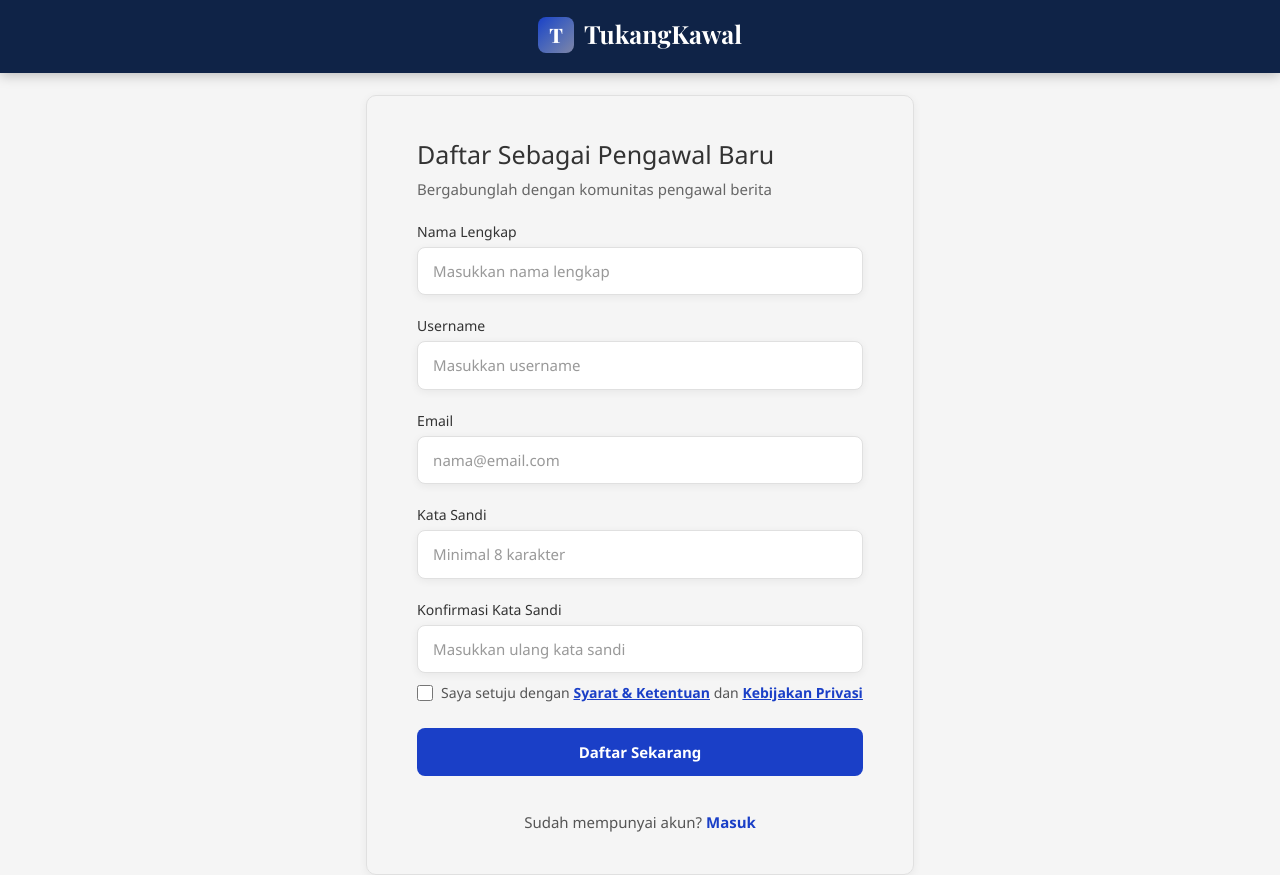
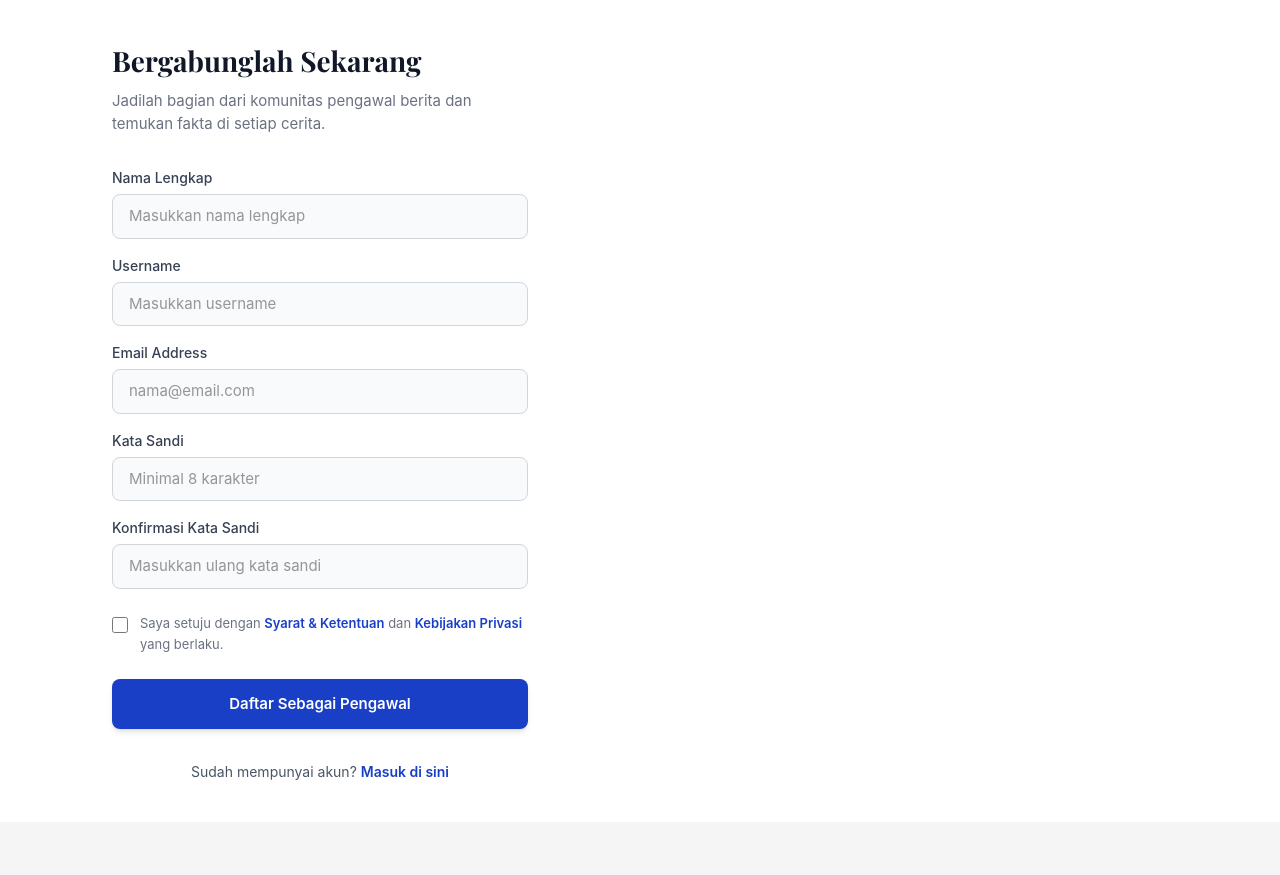
Before and after one commit to farrelarlistya/PROJECT-TUKANG-KAWAL, a React (Vite) app: page /register in a window 1280 px wide. After the commit the page ends 822 px from the top, so only its background shows below. Built offline with nearby package versions, Linux system fonts and the light colour scheme.

Commit message:
mengubah beberapa page

```diff
--- a/src/components/news/ExclusiveSection.jsx
+++ b/src/components/news/ExclusiveSection.jsx
@@ -5,7 +5,7 @@ import ExclusiveCard from './ExclusiveCard';
 import { fetchTopHeadlines } from '@/services/newsService';
 
 export default function ExclusiveSection() {
-  const { isMember } = useAuth();
+  const { isMember, isAuthenticated } = useAuth();
   const [articles, setArticles] = useState([]);
 
   useEffect(() => {
@@ -44,10 +44,10 @@ export default function ExclusiveSection() {
             Dapatkan akses ke berita eksklusif, investigasi mendalam, dan analisis tajam langsung dari tim redaksi.
           </p>
           <Link
-            to="/subscription"
+            to={isAuthenticated ? "/subscription" : "/login?redirect=/subscription"}
             className="no-underline bg-white text-brand py-3 px-[30px] rounded-lg text-[15px] font-bold border-none cursor-pointer transition-all duration-300 hover:bg-brand-subtle"
           >
-            Langganan Sekarang
+            {isAuthenticated ? "Langganan Sekarang" : "Masuk untuk Berlangganan"}
           </Link>
         </div>
       )}
--- a/src/pages/Login.jsx
+++ b/src/pages/Login.jsx
@@ -33,41 +33,91 @@ export default function Login() {
   };
 
   return (
-    <div>
+    <div className="min-h-screen flex bg-white font-sans overflow-hidden">
       <Toast />
-      <header className="sticky top-0 flex shadow-[0_2px_12px_rgba(0,0,0,.25)] bg-navy justify-center items-center z-[2] p-[15px]">
-        <Link to="/" className="font-playfair no-underline text-white text-[25px] font-bold">
-          <span className="inline-flex items-center justify-center w-9 h-9 bg-linear-to-br from-brand to-[#7e85a7] text-white font-playfair text-[20px] mb-[5px] font-extrabold rounded-lg mr-2.5 shrink-0 align-middle leading-none">T</span>
-          TukangKawal
-        </Link>
-      </header>
-      <main className="flex justify-center pt-[21.5px]">
-        <div className="border border-[#e0e0e0] rounded-[10px] py-10 px-[50px] shadow-[0_2px_8px_rgba(0,0,0,0.06)]">
-          <h1 className="text-[25px] mb-[5px]">Masuk</h1>
-          <p className="text-[15px] text-[#666]">Masuk ke akun Anda untuk melanjutkan membaca</p>
-          <form onSubmit={handleSubmit} className="flex flex-col">
-            <div className="flex flex-col">
-              <label htmlFor="namaEmail" className="text-[14px] text-[#333] mb-[5px] mt-5">Username</label>
-              <input type="text" id="namaEmail" value={identifier} onChange={(e) => setIdentifier(e.target.value)} className="text-[15px] font-thin py-3 px-[15px] shadow-[0_2px_8px_rgba(0,0,0,0.06)] border border-[#e0e0e0] rounded-lg bg-white outline-none focus:border-brand" placeholder="Masukkan Username" required />
+
+      {/* CSS Animasi Khusus */}
+      <style>{`
+        @keyframes slideFromLeft {
+          from { opacity: 0; transform: translateX(-30px); }
+          to { opacity: 1; transform: translateX(0); }
+        }
+        @keyframes slideFromRight {
+          from { opacity: 0; transform: translateX(30px); }
+          to { opacity: 1; transform: translateX(0); }
+        }
+      `}</style>
+
+      {/* Sisi Kiri: Visual Banner (Masuk dari Kiri) */}
+      <div className="hidden lg:flex lg:w-1/2 relative bg-navy items-center justify-center overflow-hidden animate-[slideFromLeft_0.6s_ease-out_forwards]">
+        <div
+          className="absolute inset-0 bg-cover bg-center opacity-40 mix-blend-overlay"
+          style={{ backgroundImage: "url('https://images.unsplash.com/photo-1504711434969-e33886168f5c?q=80&w=2070&auto=format&fit=crop')" }}
+        ></div>
+
+        <div className="relative z-10 p-12 max-w-lg text-white">
+          <Link to="/" className="inline-flex items-center no-underline text-white text-[32px] font-bold font-playfair mb-8">
+            <span className="inline-flex items-center justify-center w-10 h-10 bg-gradient-to-br from-brand to-[#7e85a7] text-white font-playfair text-[22px] font-extrabold rounded-lg mr-3 shadow-lg">T</span>
+            TukangKawal
+          </Link>
+          <h1 className="text-4xl font-playfair font-bold leading-tight mb-4">
+            Kawal Fakta,<br />Temukan Kebenaran.
+          </h1>
+          <p className="text-lg text-gray-200 leading-relaxed">
+            Akses ribuan artikel berita eksklusif, opini pakar, dan liputan mendalam langsung dari ujung jari Anda. Tetap terhubung dengan dunia setiap hari.
+          </p>
+        </div>
+      </div>
+
+      {/* Sisi Kanan: Form Login (Masuk dari Kanan) */}
+      <div className="flex-1 flex flex-col justify-center px-6 py-12 sm:px-12 lg:px-24 xl:px-32 bg-white animate-[slideFromRight_0.6s_ease-out_forwards]">
+        <div className="mx-auto w-full max-w-md">
+          <div className="lg:hidden flex justify-center mb-10">
+            <Link to="/" className="inline-flex items-center no-underline text-navy text-[28px] font-bold font-playfair">
+              <span className="inline-flex items-center justify-center w-9 h-9 bg-gradient-to-br from-brand to-[#7e85a7] text-white font-playfair text-[20px] font-extrabold rounded-lg mr-2.5">T</span>
+              TukangKawal
+            </Link>
+          </div>
+
+          <h2 className="text-[28px] font-bold text-gray-900 mb-2 font-playfair">Selamat Datang Kembali</h2>
+          <p className="text-[15px] text-gray-500 mb-8">Masuk ke akun Anda untuk melanjutkan membaca berita hari ini.</p>
+
+          <form onSubmit={handleSubmit} className="space-y-5">
+            <div>
+              <label htmlFor="identifier" className="block text-[14px] font-medium text-gray-700 mb-1.5">Username atau Email</label>
+              <input type="text" id="identifier" value={identifier} onChange={(e) => setIdentifier(e.target.value)} className="w-full text-[15px] py-3 px-4 border border-gray-300 rounded-lg bg-gray-50 outline-none focus:bg-white focus:ring-2 focus:ring-brand/20 focus:border-brand transition-all duration-200" placeholder="Masukkan username atau email" required />
             </div>
-            <div className="flex flex-col">
-              <label htmlFor="password" className="text-[14px] text-[#333] mb-[5px] mt-5">Kata Sandi</label>
-              <input type="password" id="password" value={password} onChange={(e) => setPassword(e.target.value)} className="text-[15px] font-thin py-3 px-[15px] shadow-[0_2px_8px_rgba(0,0,0,0.06)] border border-[#e0e0e0] rounded-lg bg-white outline-none focus:border-brand" placeholder="Masukkan Password" required />
+
+            <div>
+              <label htmlFor="password" className="block text-[14px] font-medium text-gray-700 mb-1.5">Kata Sandi</label>
+              <input type="password" id="password" value={password} onChange={(e) => setPassword(e.target.value)} className="w-full text-[15px] py-3 px-4 border border-gray-300 rounded-lg bg-gray-50 outline-none focus:bg-white focus:ring-2 focus:ring-brand/20 focus:border-brand transition-all duration-200" placeholder="Masukkan kata sandi" required />
             </div>
-            <a href="#" className="text-[14px] no-underline text-end font-medium mt-2.5 mb-[30px]">Lupa Kata Sandi?</a>
-            <button type="submit" disabled={loading} className="text-[15px] font-semibold text-white bg-brand py-[13px] rounded-lg border-none cursor-pointer transition-all duration-200 w-full hover:bg-brand-hover hover:-translate-y-[1px] disabled:opacity-50">
-              {loading ? 'Memproses...' : 'Masuk'}
+
+            <div className="flex items-center justify-end">
+              <a href="#" className="text-[13px] font-semibold text-brand hover:underline">Lupa Kata Sandi?</a>
+            </div>
+
+            <button type="submit" disabled={loading} className="w-full text-[15px] font-semibold text-white bg-brand py-3.5 rounded-lg border-none cursor-pointer shadow-md transition-all duration-200 hover:bg-brand-hover hover:-translate-y-0.5 disabled:opacity-70 disabled:cursor-not-allowed flex justify-center items-center">
+              {loading ? 'Memproses...' : 'Masuk ke Berita'}
             </button>
           </form>
-          <p className="alternatif-option mt-[30px] text-center text-[#666] text-[14px] relative flex items-center justify-center">Atau masuk dengan</p>
-          <a href="https://google.com" className="mt-5 flex justify-center items-center p-2.5 rounded-lg border border-[#e0e0e0] no-underline transition-colors duration-200 hover:bg-[#f5f5f5]">
-            <img src="https://upload.wikimedia.org/wikipedia/commons/thumb/c/c1/Google_%22G%22_logo.svg/3840px-Google_%22G%22_logo.svg.png" alt="Google Logo" className="w-6 h-6" />
+
+          <div className="mt-8 flex items-center justify-center space-x-4">
+            <span className="h-px w-full bg-gray-200"></span>
+            <span className="text-[13px] text-gray-500 font-medium whitespace-nowrap">Atau lanjutkan dengan</span>
+            <span className="h-px w-full bg-gray-200"></span>
+          </div>
+
+          <a href="https://google.com" className="mt-6 flex justify-center items-center gap-3 w-full py-3 px-4 rounded-lg border border-gray-300 text-gray-700 text-[14px] font-semibold transition-colors duration-200 hover:bg-gray-50">
+            <img src="https://upload.wikimedia.org/wikipedia/commons/thumb/c/c1/Google_%22G%22_logo.svg/3840px-Google_%22G%22_logo.svg.png" alt="Google Logo" className="w-5 h-5" />
+            Google
           </a>
-          <p className="mt-[35px] text-center text-[#555] text-[15px]">
-            Belum mempunyai akun? <Link to="/register" className="no-underline text-brand font-semibold hover:underline">Daftar</Link>
+
+          <p className="mt-10 text-center text-gray-600 text-[14px]">
+            Belum berlangganan? <Link to="/register" className="text-brand font-semibold hover:underline">Daftar Sekarang</Link>
           </p>
         </div>
-      </main>
+      </div>
     </div>
   );
 }
--- a/src/pages/Register.jsx
+++ b/src/pages/Register.jsx
@@ -4,6 +4,7 @@ import { useAuth, useToast } from '@/context/AppContext';
 
 export default function Register() {
   const [form, setForm] = useState({ nama: '', username: '', email: '', password: '', confirm: '', terms: false });
+  const [loading, setLoading] = useState(false);
   const { register } = useAuth();
   const { addToast } = useToast();
   const navigate = useNavigate();
@@ -12,40 +13,107 @@ export default function Register() {
     e.preventDefault();
     if (form.password !== form.confirm) { addToast('Konfirmasi password tidak cocok!', 'error'); return; }
     if (!form.terms) { addToast('Setujui syarat & ketentuan', 'error'); return; }
-    const result = register(form.nama, form.username, form.email, form.password);
-    if (result.success) { addToast('Pendaftaran berhasil!', 'success'); navigate('/'); }
-    else addToast(result.error, 'error');
+
+    setLoading(true);
+    setTimeout(() => {
+      const result = register(form.nama, form.username, form.email, form.password);
+      if (result.success) {
+        addToast('Pendaftaran berhasil! Silakan masuk.', 'success');
+        navigate('/login');
+      } else {
+        addToast(result.error, 'error');
+        setLoading(false);
+      }
+    }, 500);
   };
 
   const update = (field) => (e) => setForm(f => ({ ...f, [field]: e.target.type === 'checkbox' ? e.target.checked : e.target.value }));
 
+  const formFields = [
+    { id: 'nama', label: 'Nama Lengkap', type: 'text', placeholder: 'Masukkan nama lengkap' },
+    { id: 'username', label: 'Username', type: 'text', placeholder: 'Masukkan username' },
+    { id: 'email', label: 'Email Address', type: 'email', placeholder: 'nama@email.com' },
+    { id: 'password', label: 'Kata Sandi', type: 'password', placeholder: 'Minimal 8 karakter' },
+    { id: 'confirm', label: 'Konfirmasi Kata Sandi', type: 'password', placeholder: 'Masukkan ulang kata sandi' }
+  ];
+
   return (
-    <div>
-      <header className="sticky top-0 flex shadow-[0_2px_12px_rgba(0,0,0,.25)] bg-navy justify-center items-center z-[2] p-[15px]">
-        <Link to="/" className="font-playfair no-underline text-white text-[25px] font-bold">
-          <span className="inline-flex items-center justify-center w-9 h-9 bg-linear-to-br from-brand to-[#7e85a7] text-white font-playfair text-[20px] mb-[5px] font-extrabold rounded-lg mr-2.5 shrink-0 align-middle leading-none">T</span>TukangKawal
-        </Link>
-      </header>
-      <main className="flex justify-center pt-[21.5px]">
-        <div className="border border-[#e0e0e0] rounded-[10px] py-10 px-[50px] shadow-[0_2px_8px_rgba(0,0,0,0.06)]">
-          <h1 className="text-[25px] mb-[5px]">Daftar Sebagai Pengawal Baru</h1>
-          <p className="text-[15px] text-[#666]">Bergabunglah dengan komunitas pengawal berita</p>
-          <form onSubmit={handleSubmit} className="flex flex-col">
-            {[['nama','Nama Lengkap','text','Masukkan nama lengkap'],['username','Username','text','Masukkan username'],['email','Email','email','nama@email.com'],['password','Kata Sandi','password','Minimal 8 karakter'],['confirm','Konfirmasi Kata Sandi','password','Masukkan ulang kata sandi']].map(([f,l,t,p])=>(
-              <div key={f} className="flex flex-col">
-                <label className="text-[14px] text-[#333] mb-[5px] mt-5">{l}</label>
-                <input type={t} value={form[f]} onChange={update(f)} className="text-[15px] font-thin py-3 px-[15px] shadow-[0_2px_8px_rgba(0,0,0,0.06)] border border-[#e0e0e0] rounded-lg bg-white outline-none focus:border-brand" placeholder={p} required minLength={t==='password'?8:undefined} />
+    <div className="min-h-screen flex bg-white font-sans overflow-hidden">
+
+      {/* CSS Animasi Khusus */}
+      <style>{`
+        @keyframes slideFromLeft {
+          from { opacity: 0; transform: translateX(-30px); }
+          to { opacity: 1; transform: translateX(0); }
+        }
+        @keyframes slideFromRight {
+          from { opacity: 0; transform: translateX(30px); }
+          to { opacity: 1; transform: translateX(0); }
+        }
+      `}</style>
+
+      {/* Sisi Kiri: Form Register (Masuk dari Kiri) */}
+      <div className="flex-1 flex flex-col justify-center px-6 py-10 sm:px-12 lg:px-20 xl:px-28 bg-white overflow-y-auto animate-[slideFromLeft_0.6s_ease-out_forwards]">
+        <div className="mx-auto w-full max-w-md">
+          <div className="lg:hidden flex justify-center mb-8">
+            <Link to="/" className="inline-flex items-center no-underline text-navy text-[28px] font-bold font-playfair">
+              <span className="inline-flex items-center justify-center w-9 h-9 bg-gradient-to-br from-brand to-[#7e85a7] text-white font-playfair text-[20px] font-extrabold rounded-lg mr-2.5">T</span>
+              TukangKawal
+            </Link>
+          </div>
+
+          <h1 className="text-[28px] font-bold text-gray-900 mb-2 font-playfair">Bergabunglah Sekarang</h1>
+          <p className="text-[15px] text-gray-500 mb-8">Jadilah bagian dari komunitas pengawal berita dan temukan fakta di setiap cerita.</p>
+
+          <form onSubmit={handleSubmit} className="space-y-4">
+            {formFields.map(({ id, label, type, placeholder }) => (
+              <div key={id}>
+                <label htmlFor={id} className="block text-[14px] font-medium text-gray-700 mb-1.5">{label}</label>
+                <input type={type} id={id} value={form[id]} onChange={update(id)} className="w-full text-[15px] py-2.5 px-4 border border-gray-300 rounded-lg bg-gray-50 outline-none focus:bg-white focus:ring-2 focus:ring-brand/20 focus:border-brand transition-all duration-200" placeholder={placeholder} required minLength={type === 'password' ? 8 : undefined} />
               </div>
             ))}
-            <div className="flex items-center gap-2 mt-2.5 mb-[25px]">
-              <input type="checkbox" checked={form.terms} onChange={update('terms')} required className="w-4 h-4 cursor-pointer accent-brand shrink-0" />
-              <label className="text-[#555] text-[14px] cursor-pointer leading-[1.4]">Saya setuju dengan <a href="#" className="text-brand underline font-semibold">Syarat &amp; Ketentuan</a> dan <a href="#" className="text-brand underline font-semibold">Kebijakan Privasi</a></label>
+
+            <div className="flex items-start gap-3 pt-2 mb-6">
+              <div className="flex items-center h-5 mt-0.5">
+                <input type="checkbox" id="terms" checked={form.terms} onChange={update('terms')} required className="w-4 h-4 rounded border-gray-300 text-brand focus:ring-brand cursor-pointer" />
+              </div>
+              <label htmlFor="terms" className="text-gray-500 text-[13px] leading-relaxed cursor-pointer">
+                Saya setuju dengan <a href="#" className="text-brand font-semibold hover:underline">Syarat &amp; Ketentuan</a> dan <a href="#" className="text-brand font-semibold hover:underline">Kebijakan Privasi</a> yang berlaku.
+              </label>
             </div>
-            <button type="submit" className="text-[15px] font-semibold text-white bg-brand py-[13px] rounded-lg border-none cursor-pointer transition-all duration-200 w-full hover:bg-brand-hover hover:-translate-y-[1px]">Daftar Sekarang</button>
+
+            <button type="submit" disabled={loading} className="w-full text-[15px] font-semibold text-white bg-brand py-3.5 rounded-lg border-none cursor-pointer shadow-md transition-all duration-200 hover:bg-brand-hover hover:-translate-y-0.5 disabled:opacity-70 flex justify-center items-center">
+              {loading ? 'Mendaftarkan...' : 'Daftar Sebagai Pengawal'}
+            </button>
           </form>
-          <p className="mt-[35px] text-center text-[#555] text-[15px]">Sudah mempunyai akun? <Link to="/login" className="no-underline text-brand font-semibold hover:underline">Masuk</Link></p>
+
+          <p className="mt-8 text-center text-gray-600 text-[14px]">
+            Sudah mempunyai akun? <Link to="/login" className="text-brand font-semibold hover:underline">Masuk di sini</Link>
+          </p>
         </div>
-      </main>
+      </div>
+
+      {/* Sisi Kanan: Visual Banner (Masuk dari Kanan) */}
+      <div className="hidden lg:flex lg:w-1/2 relative bg-navy items-center justify-center overflow-hidden animate-[slideFromRight_0.6s_ease-out_forwards]">
+        {/* Gambar disamakan dengan halaman Login */}
+        <div
+          className="absolute inset-0 bg-cover bg-center opacity-40 mix-blend-overlay"
+          style={{ backgroundImage: "url('https://images.unsplash.com/photo-1504711434969-e33886168f5c?q=80&w=2070&auto=format&fit=crop')" }}
+        ></div>
+
+        <div className="relative z-10 p-12 max-w-lg text-white">
+          <Link to="/" className="inline-flex items-center no-underline text-white text-[32px] font-bold font-playfair mb-8">
+            <span className="inline-flex items-center justify-center w-10 h-10 bg-gradient-to-br from-brand to-[#7e85a7] text-white font-playfair text-[22px] font-extrabold rounded-lg mr-3 shadow-lg">T</span>
+            TukangKawal
+          </Link>
+          <h2 className="text-4xl font-playfair font-bold leading-tight mb-4">
+            Suara Anda,<br />Membentuk Realita.
+          </h2>
+          <p className="text-lg text-gray-200 leading-relaxed">
+            Daftar sekarang untuk ikut serta mengawal isu-isu terkini, memberikan perspektif baru, dan membangun ruang diskusi yang sehat serta terpercaya.
+          </p>
+        </div>
+      </div>
     </div>
   );
 }
```
Also changed, not shown: src/components/layout/PageWrapper.jsx (+7 -3 lines), src/index.css (+7 -0 lines).
